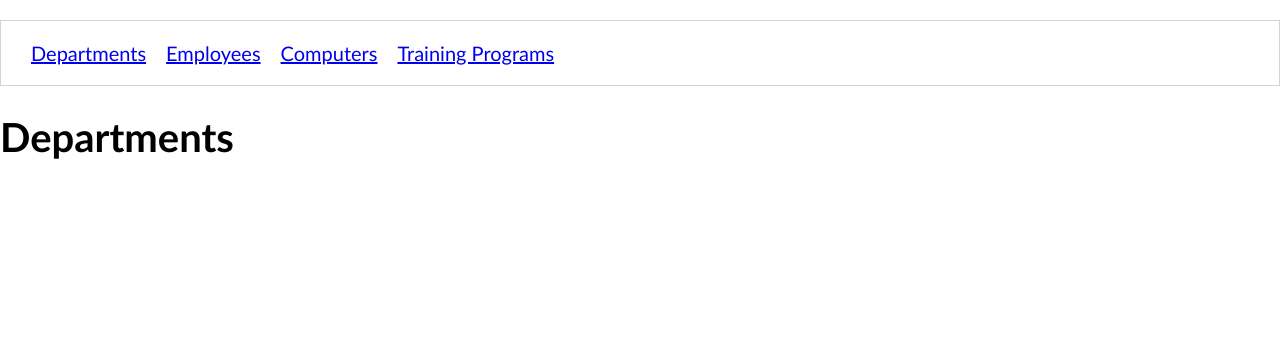
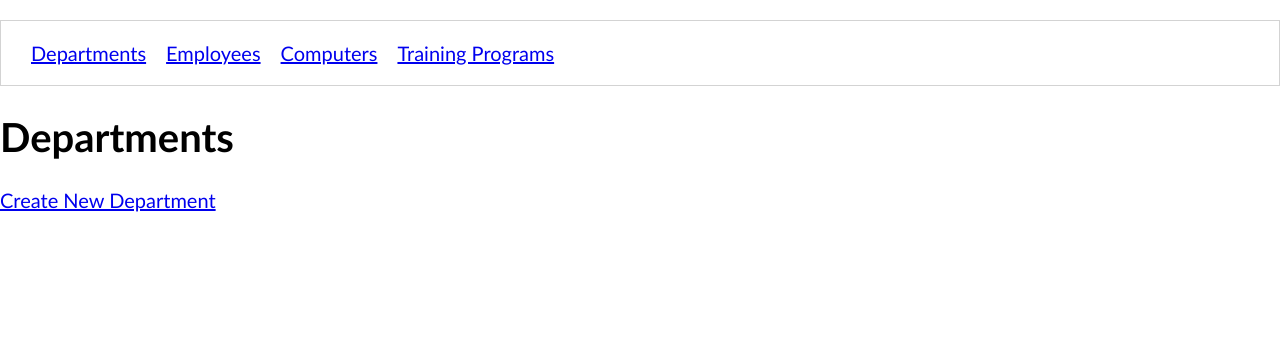
Before and after one commit to nss-day-cohort-33/bangazon-workforce-management-vendacien-caliphate, a Django app: page /departments/ in a window 1280 px wide. Shown: the top 346 px of the page. Run offline with Django 3.2, Linux system fonts and the light colour scheme; data that the repository does not hold is empty.

Commit message:
creating a department is posting to database

```diff
--- a/hrapp/templates/departments/departments_list.html
+++ b/hrapp/templates/departments/departments_list.html
@@ -1,14 +1,33 @@
+
+
 {% extends 'shared/base.html' %}
+
+{% load staticfiles %}
+<!DOCTYPE html>
+<html>
+  <head>
+    <meta charset="utf-8" />
+    <title>Departments List</title>
+  </head>
+  <body>
+
+
 
 {% block content %}
 <h1>Departments</h1>
 
+<a href="{% url 'hrapp:department_form' %}">Create New Department</a>
+
 <ol>
-{% for department in departments %}
+{% for department in all_departments %}
     <li>
-        <p>{{ department }}</p>
-        Name of Departments: {{department.name}}
+        <p>{{ department.name }}</p>
+        <p>Budget: ${{department.budget}}</p>
+        <p>Number of employees: {{ department.employees|length }}</p>
     </li>
 {% endfor %}
 </ol>
-{% endblock content %}
+{% endblock  %}
+
+</body>
+</html>
--- a/hrapp/templates/shared/base.html
+++ b/hrapp/templates/shared/base.html
@@ -1,4 +1,4 @@
-{% load staticfiles %}
+{% load static %}
 <!DOCTYPE html>
 <html>
 <head>
@@ -25,7 +25,7 @@
 
     <nav id="site-nav">
         <ol class="navList">
-            <li class="navList__route"><a href="{% url 'hrapp:departments' %}">Departments</a></li>
+            <li class="navList__route"><a href="{% url 'hrapp:department_list' %}">Departments</a></li>
             <li class="navList__route"><a href="{% url 'hrapp:employees' %}">Employees</a></li>
             <li class="navList__route"><a href="{% url 'hrapp:computers' %}">Computers</a></li>
             <li class="navList__route"><a href="{% url 'hrapp:trainingprograms' %}">Training Programs</a></li>
--- a/hrapp/urls.py
+++ b/hrapp/urls.py
@@ -10,7 +10,9 @@ urlpatterns = [
     path('logout/', logout_user, name='logout'),
     path('employees/', employee_list, name='employees'),
     path('computers/', computer_list, name='computers'),
-    path('departments/', department_list, name='departments'),
+    # path('departments/', department_list, name='departments'),
+    path('departments/', department_list, name='department_list'),
+    path('department/form', department_form, name='department_form'),
     path('trainingprograms/', training_program_list, name='trainingprograms')
 
 ]
--- a/hrapp/views/__init__.py
+++ b/hrapp/views/__init__.py
@@ -3,5 +3,6 @@ from .computers.computer import computer_list
 from .home import home
 from .auth.logout import logout_user
 from .departments.department_list import department_list
+from .departments.departments_form import department_form
 from .connection import Connection
 from .trainingprograms.training_program_list import training_program_list
--- a/hrapp/views/connection.py
+++ b/hrapp/views/connection.py
@@ -1,2 +1,2 @@
 class Connection:
-    db_path = "/Users/jakescott/workspace/python/bangazon-workforce-management-vendacien-caliphate/db.sqlite3"
+    db_path = "/Users/kgallegos/workspace/python/bangazon-workforce-management-vendacien-caliphate/db.sqlite3"
--- a/hrapp/views/departments/department_list.py
+++ b/hrapp/views/departments/department_list.py
@@ -1,6 +1,6 @@
 import sqlite3
 from django.shortcuts import render
-from hrapp.models import Department
+from hrapp.models import Department, Employee
 from ..connection import Connection
 from django.shortcuts import redirect
 from django.urls import reverse
@@ -17,26 +17,100 @@ def department_list(request):
             select
                 d.id,
                 d.name,
-                d.budget
+                d.budget,
+                e.id employee_id,
+                e.department_id,
+                e.first_name,
+                e.last_name,
+                e.is_supervisor
+
             from hrapp_department d
+            JOIN hrapp_employee e ON d.id = e.department_id
+
             """)
 
-            all_departments = []
-            dataset = db_cursor.fetchall()
+        #     all_departments = []
+        #     dataset = db_cursor.fetchall()
 
-            for row in dataset:
-                book = Department()
-                book.id = row['id']
-                book.title = row['name']
-                book.isbn = row['budget']
-                all_departments.append(Department)
+        #     for row in dataset:
+        #         department = Department()
+        #         department.id = row['id']
+        #         department.name = row['name']
+        #         department.budget = row['budget']
 
-        template = 'departments/departments_list.html'
+        #         all_departments.append(department)
+
+        # template = 'departments/departments_list.html'
+        # context = {
+        #     'departments': all_departments
+        # }
+
+        # return render(request, template, context)
+
+
+            all_departments = db_cursor.fetchall()
+            department_groups = {}
+
+            for department, employee in all_departments:
+                if department.id not in department_groups:
+                    department_groups[department.id] = department
+                    department_groups[department.id].employees.append(employee)
+
+                else:
+                    department_groups[department.id].employees.append(employee)
+        template_name = 'departments/departments_list.html'
         context = {
-            'all_departments': all_departments
+            'all_departments' : department_groups.values()
         }
+        return render(request, template_name, context )
 
-        return render(request, template, context)
+    elif request.method == 'POST':
+        form_data = request.POST
+
+
+        with sqlite3.connect(Connection.db_path) as conn:
+            db_cursor = conn.cursor()
+
+            db_cursor.execute("""
+            INSERT INTO hrapp_department
+            (
+                name, budget
+            )
+            VALUES (?, ?)
+            """,
+            (form_data['name'], form_data['budget']))
+
+
+
+        return redirect(reverse('hrapp:department_list'))
+
+
+def create_department(cursor, row):
+    _row = sqlite3.Row(cursor, row)
+
+    department = Department()
+    department.id = _row["id"]
+    department.dept_name = _row["dept_name"]
+    department.budget = _row["budget"]
+
+
+    department.employees = []
+
+    employee = Employee()
+    employee.id = _row["employee_id"]
+    employee.first_name = _row["first_name"]
+    employee.last_name = _row["last_name"]
+    employee.department_id_id = _row["department_id"]
+    employee.is_supervisor = _row["is_supervisor"]
+
+
+    return (department, employee)
+
+
+
+
+
+
 
     # elif request.method == 'POST':
     #     form_data = request.POST
```
Also changed, not shown: hrapp/fixtures/departments.json (added, +34 -0 lines), hrapp/models/department.py (+8 -1 lines), hrapp/templates/departments/departments-form.html (added, +29 -0 lines), hrapp/views/departments/departments_form.py (added, +50 -0 lines).
